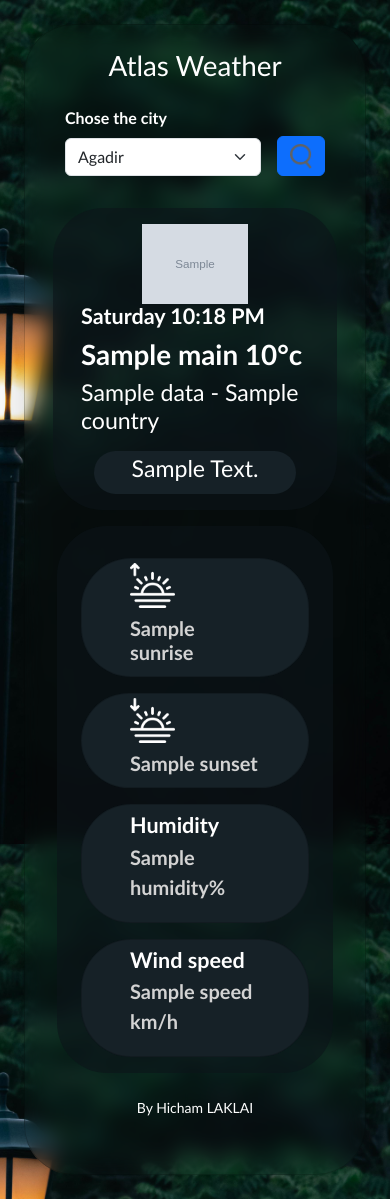
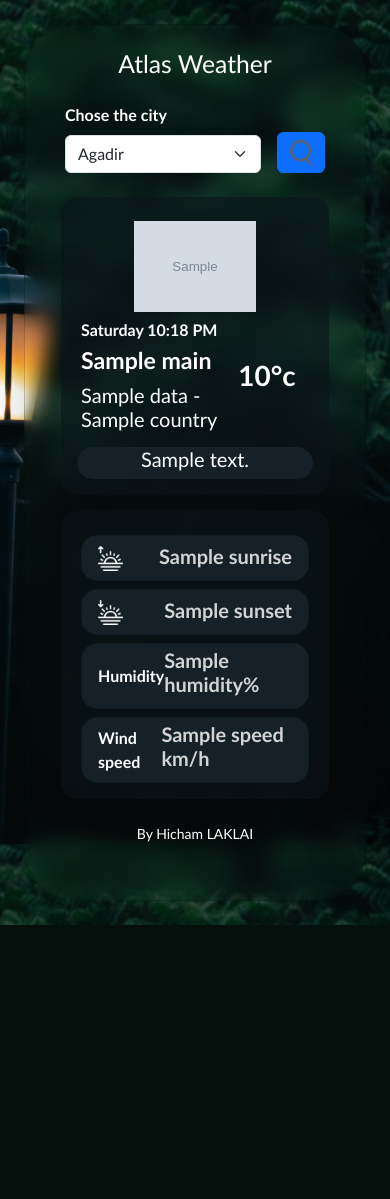
Before and after one commit to vega710/Weather-App-using-OpenWeather-and-Flask, a Flask app: template app/templates/mainpage.html in a window 390 px wide. After the commit the page ends 925 px from the top, so only its background shows below. Run offline with Flask 3, Linux system fonts and the light colour scheme; the template is opened without the code that fills it: most values are stand-ins (such as "Sample title", 1, 10 or a date in 2020); grey boxes marked "Sample" are stand-in pictures.

Commit message:
adjust font sizes and layering stats card for mobile screen size

```diff
--- a/app/static/style_bootstrap.css
+++ b/app/static/style_bootstrap.css
@@ -27,21 +27,22 @@ body{
 
 .weather-summary{
     background-color: rgb(12, 21, 25,0.6);
-    border-radius: 50px;
+    /*border-radius: 50px;*/
 }
 
+
 .weather-description{
-    width: 80%;
+    width: 100%;
     /*background-color: rgb(23, 41, 41);*/
     background-color: rgb(22, 33, 39);
-    border-radius: 50px;
+    /*border-radius: 50px;*/
 }
 
 .weather-details{
     color: white;
     /*background-color: rgb(23, 41, 41,0.5);*/
     background-color: rgb(12, 21, 25,0.6);
-    border-radius: 50px;
+    /*border-radius: 50px;*/
 }
 
 .weather-details div{
--- a/app/templates/mainpage.html
+++ b/app/templates/mainpage.html
@@ -10,10 +10,10 @@
         <link rel="stylesheet" href="../static/style_bootstrap.css">
     </head>
     <body>
-        <div class="container p-4" style="max-width: 800px;">
+        <div class="container p-4" style="max-width: 700px;">
             <div class="card shadow-lg p-4 mx-auto search-bar" style="max-width: 600px;">
                 <div class="row text-center">
-                    <h1>Atlas Weather</h1>
+                    <h2>Atlas Weather</h2>
                 </div>
                 <div class="m-3">
                     <form class="d-flex gap-3" action="/" method="post">
@@ -92,63 +92,66 @@
 
             <div class="m-3">
                 <!--- <img src="../static/images/icons/snow.png" class="weather-icon"> -->
-                <div class="row p-3 align-items-center justify-content-center weather-summary">
-                    <img src="{{ icon_url }}" class="img-fluid" style="max-width: 130px;">
-                    <div class="col-12 col-md-8 ">
-                        <div class="col-12 col-md-12">
-                            <h4  id="DayTime" class="fw-semibold"></h4>
-                            <h1 class="fw-bold">{{ data.weather[0].main }} {{ data.main.temp | round(0) }}°c</h1>
-                            <h3>{{ data.name }} - {{ data.sys.country }}</h3>
-                        </div>
-                    </div>
-                    <div class="text-center p-1 mt-2 weather-description">
-                        <h3 class="text-capitalize">{{ data.weather[0].description }}</h3>
+                <div class="row p-3 g-2 align-items-center justify-content-center weather-summary rounded-4">
+                    <img src="{{ icon_url }}" class="img-fluid col-12 col-md-4" style="max-width: 130px;">
+                            <div class="col-8 col-md-5">
+                                <div class="col-12 col-md-12">
+                                    <h6  id="DayTime" class="fw-semibold"></h6>
+                                    <h3 class="fw-bold">{{ data.weather[0].main }}</h3>
+                                    <h5>{{ data.name }} - {{ data.sys.country }}</h5>
+                                </div>
+                            </div>
+                            <div class="col-4 col-md-3 weather-number">
+                                <h1 class="fw-bold">{{ data.main.temp }}°c</h1>
+                            </div>
+                    <div class="text-center justify-content-center mt-2 weather-description rounded-4">
+                        <h5 class="align-items-center">{{ data.weather[0].description }}</h5>
                     </div>
                 </div>
 
-                <div class="row p-3 g-3 justify-content-center mt-3 align-items-center weather-details">
+                <div class="row p-3 g-2 justify-content-center mt-3 align-items-center weather-details rounded-4">
                     <div class="col-12 col-md-6">
-                        <div class="card stat-card py-1 px-5">
+                        <div class="card stat-card py-1 px-3 rounded-4 d-flex flex-row flex-md-column align-items-center justify-content-between">
                             <div>
-                                <img src="../static/images/icons/sunrise.png" class="img-fluid" width="45">
+                                <img src="../static/images/icons/sunrise.png" class="img-fluid" width="25">
                             </div>
                             <div>
-                                <h5 class="stat fs-5 fw-bold mt-2">{{ sunrise }}</h5>
+                                <h5 class="stat fs-5 fw-bold mt-1">{{ sunrise }}</h5>
                             </div>
                         </div>
                     </div>
 
                     <div class="col-12 col-md-6">
-                        <div class="card stat-card py-1 px-5">
+                        <div class="card stat-card py-1 px-3 rounded-4 d-flex flex-row flex-md-column align-items-center justify-content-between">
                             <div>
-                                <img src="../static/images/icons/sunset.png" class="img-fluid" width="45">
+                                <img src="../static/images/icons/sunset.png" class="img-fluid" width="25">
                             </div>
                             <div>
-                                <h5 class="stat fs-5 fw-bold mt-2">{{ sunset }}</h5>
+                                <h5 class="stat fs-5 fw-bold mt-1">{{ sunset }}</h5>
                             </div>
                         </div>
                     </div>
 
                     <div class="col-12 col-md-6">
-                        <div class="card stat-card py-1 px-5">
+                        <div class="card stat-card py-1 px-3 rounded-4 d-flex flex-row flex-md-column align-items-center justify-content-between">
                             <div class="d-flex">
-                                <div class="fs-4 fw-semibold">Humidity</div>
+                                <div class="fs-6 fw-semibold">Humidity</div>
                                 <!--<img src="../static/images/icons/humidity.png" width="40">-->
                             </div>
                             <div>
-                                <p class="stat fs-5 fw-bold">{{data.main.humidity}}%</p>
+                                <h5 class="stat fs-5 fw-bold">{{data.main.humidity}}%</h5>
                             </div>
                         </div>
                     </div>
 
                     <div class="col-12 col-md-6">
-                        <div class="card stat-card py-1 px-5">
+                        <div class="card stat-card py-1 px-3 rounded-4 d-flex flex-row flex-md-column align-items-center justify-content-between">
                             <div class="d-flex">
-                                <div class="fs-4 fw-semibold">Wind speed</div>
+                                <div class="fs-6 fw-semibold">Wind speed</div>
                                 <!--<img src="../static/images/icons/wind.png" width="40">-->
                             </div>
                             <div>
-                                <p class="stat fs-5 fw-bold">{{data.wind.speed}} km/h</p>
+                                <h5 class="stat fs-5 fw-bold">{{data.wind.speed}} km/h</h5>
                             </div>
                         </div>
                     </div>
```
